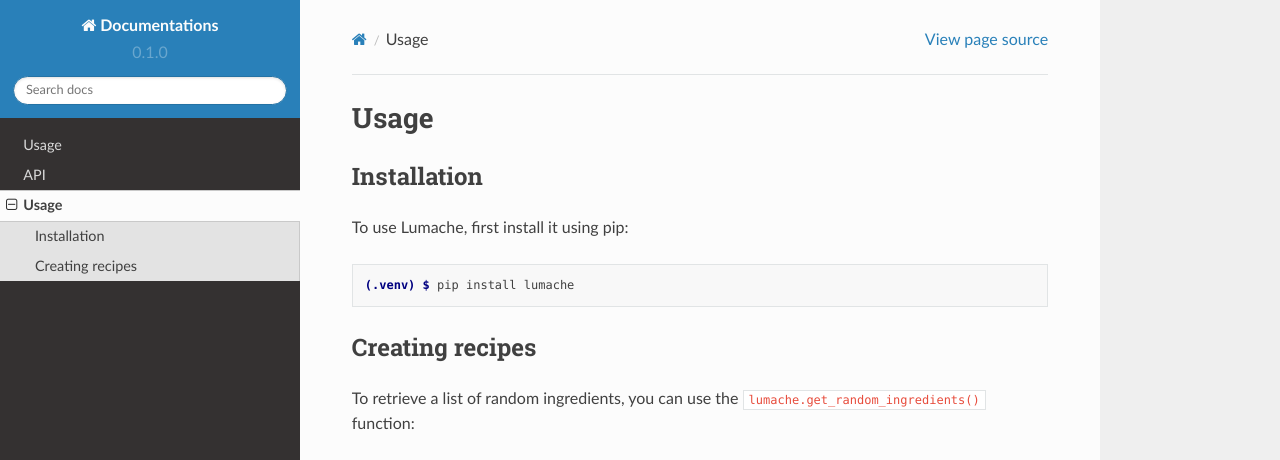
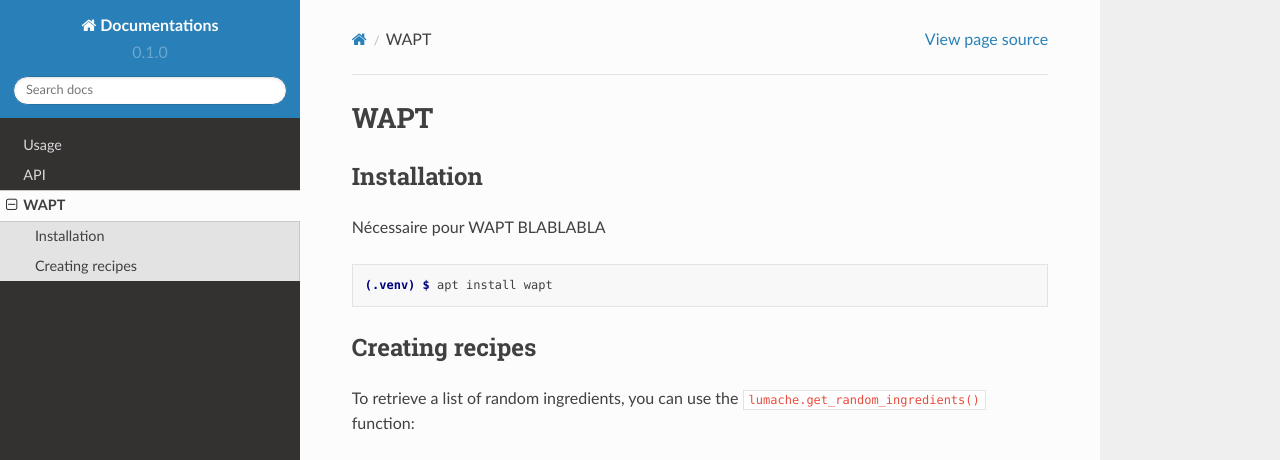
Before and after one commit to rodrialexis/rtd, a Sphinx documentation site: the page built from docs/source/WAPT.rst, in a window 1280 px wide and 1095 px high. Shown: the top 460 px of the window. Built offline with Sphinx 7.4.7 and the Read the Docs theme 2.0.0, drawn with Linux system fonts in a browser that asks for light colours; pages that are not in the unit, such as notebooks, are missing from menus; grey boxes are pictures that could not be loaded.

Commit message:
Update WAPT.rst

```diff
--- a/docs/source/WAPT.rst
+++ b/docs/source/WAPT.rst
@@ -1,5 +1,5 @@
 
-Usage
+WAPT
 =====
 
 .. _installation:
@@ -7,11 +7,11 @@
 Installation
 ------------
 
-To use Lumache, first install it using pip:
+Nécessaire pour WAPT BLABLABLA
 
 .. code-block:: console
 
-   (.venv) $ pip install lumache
+   (.venv) $ apt install wapt
 
 Creating recipes
 ----------------
```
